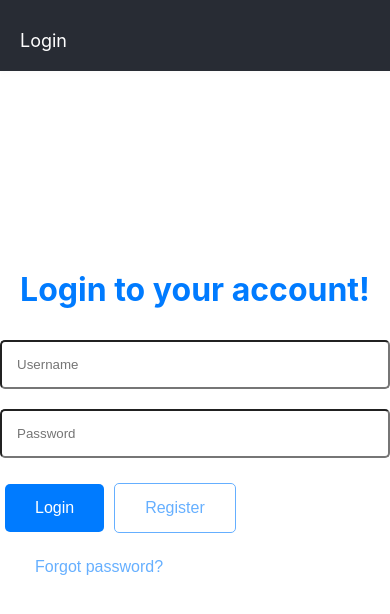
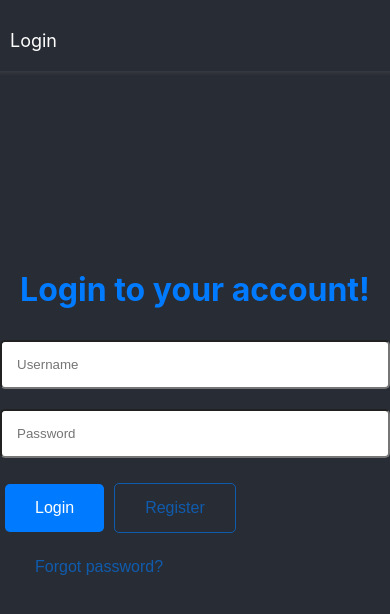
Before and after one commit to SoroushGhodrat/messenger-app, a React (Create React App) app: page /login in a window 390 px wide. Shown: the top 614 px of the page. Built offline with nearby package versions, Linux system fonts and the light colour scheme.

Commit message:
Code formatting

```diff
--- a/src/App.module.css
+++ b/src/App.module.css
@@ -0,0 +1,18 @@
+.App {
+  display: flex;
+  flex-direction: column;
+  justify-content: center;
+  align-items: center;
+  height: 100vh;
+  /* width: calc(33.33% - 20px); */
+  background-color: #282c34;
+  color: rgb(255, 255, 255);
+}
+
+@media (max-width: 768px) {
+  .App {
+    flex-direction: row;
+    background-color: #282c34;
+    width: 100%;
+  }
+}
--- a/src/pages/Login/Login.page.tsx
+++ b/src/pages/Login/Login.page.tsx
@@ -75,7 +75,6 @@ const Login: React.FC = () => {
   };
 
   return (
-    <div className={styles["login-container"]}>
     <form action="" className={styles["login-from"]}>
       <h1 className={styles["login-form-title"]}>Login to your account!</h1>
 
@@ -89,9 +88,7 @@ const Login: React.FC = () => {
           onChange={handleUsername}
         />
         {/* Display error message for username if any */}
-          {error.usernameError && (
-            <Alert color="red">{error.usernameError}</Alert>
-          )}
+        {error.usernameError && <Alert color="red">{error.usernameError}</Alert>}
 
         <input
           required
@@ -102,18 +99,11 @@ const Login: React.FC = () => {
           onChange={handlePassword}
         />
         {/* Display error message for password if any */}
-          {error.passwordError && (
-            <Alert color="red">{error.passwordError}</Alert>
-          )}
+        {error.passwordError && <Alert color="red">{error.passwordError}</Alert>}
       </fieldset>
 
       <section>
-          <Button
-            variant="contained"
-            size="large"
-            text="center"
-            onClick={handleLogin}
-          >
+        <Button variant="contained" size="large" text="center" onClick={handleLogin}>
           Login
         </Button>
         <Button variant="outlined" size="large" text="center" disabled>
@@ -124,7 +114,6 @@ const Login: React.FC = () => {
         </Button>
       </section>
     </form>
-    </div>
   );
 };
 
```
Lines whose indentation alone changed are shown as unchanged.
